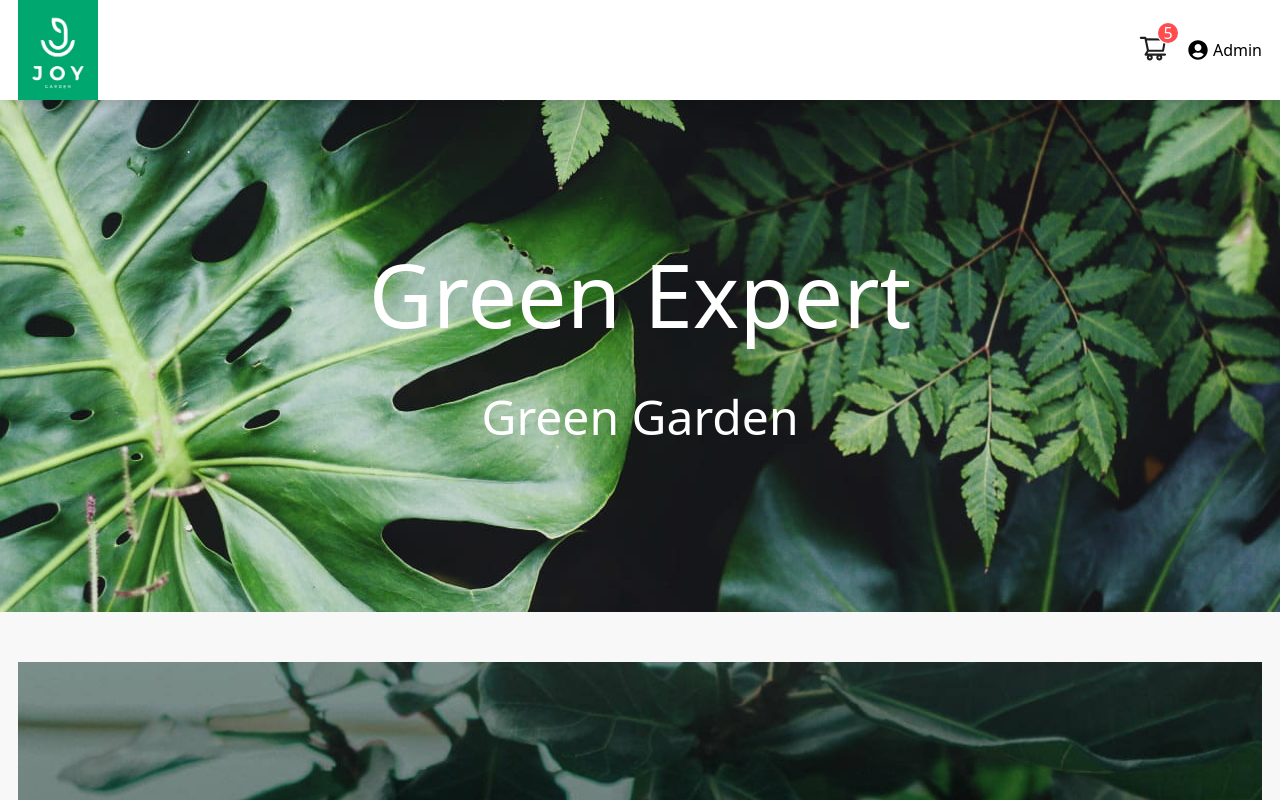
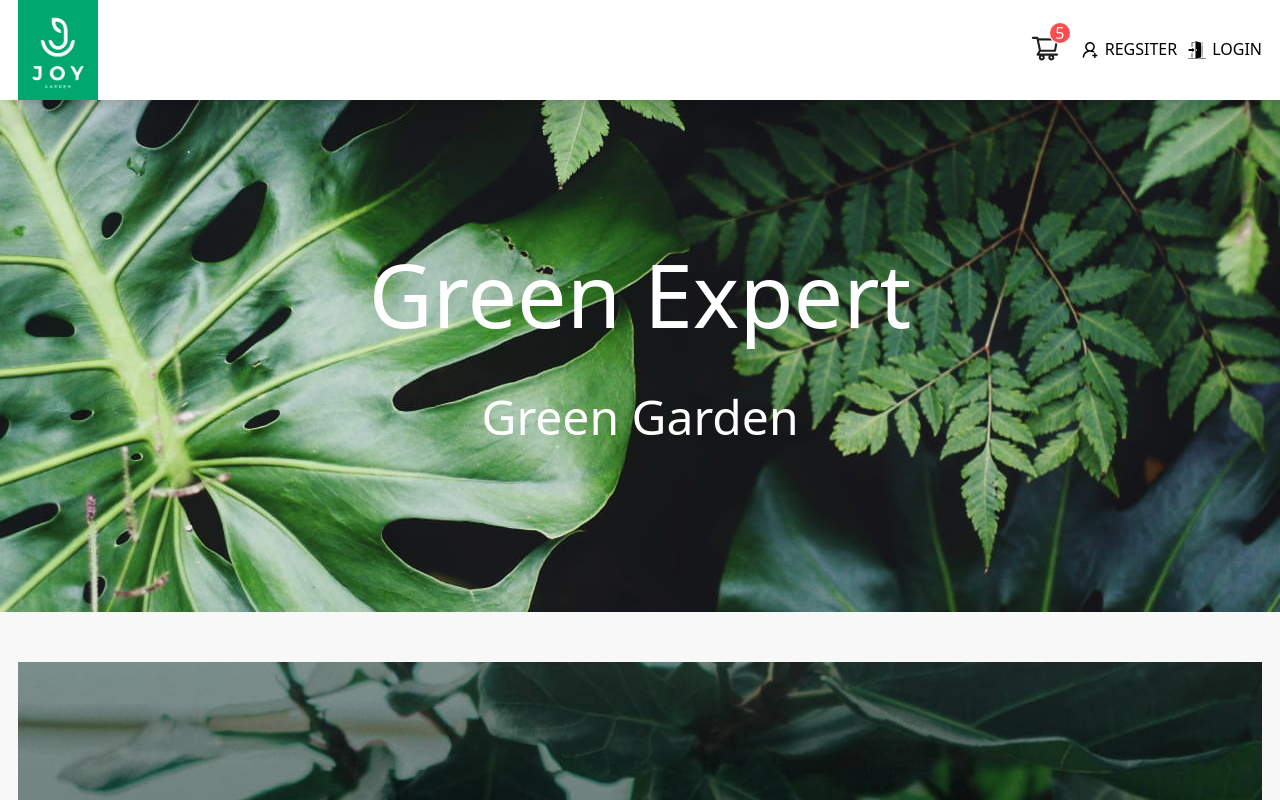
Before and after one commit to GreenGarden2023/FE-GreenGarden, a React (Create React App) app: page / in a window 1280 px wide. Shown: the top 800 px of the page. Built offline with nearby package versions, Linux system fonts and the light colour scheme.

Commit message:
update router

```diff
--- a/src/app/components/header/LandingHeader.tsx
+++ b/src/app/components/header/LandingHeader.tsx
@@ -1,9 +1,10 @@
 import React from 'react';
 import './style.scss';
-import { AiOutlineShoppingCart } from 'react-icons/ai';
+import { AiOutlineShoppingCart, AiOutlineUserAdd } from 'react-icons/ai';
 import { Link } from 'react-router-dom';
 import { Badge } from 'antd';
-import { FaUserCircle } from 'react-icons/fa';
+// import { FaUserCircle } from 'react-icons/fa';
+import { GiExitDoor } from 'react-icons/gi'
 
 const LandingHeader: React.FC = () =>{
 
@@ -24,18 +25,18 @@ const LandingHeader: React.FC = () =>{
                         </Link>
                     </div>
                     <div className="register-login-infor-box">
-                        {/* <Link to='/register' >
+                        <Link to='/register' >
                             <AiOutlineUserAdd size={20} />
                             <span>Regsiter</span>
                         </Link>
                         <Link to='/login' >
                             <GiExitDoor size={20} />
                             <span>Login</span>
-                        </Link> */}
-                        <div className='user-infor-box'>
+                        </Link>
+                        {/* <div className='user-infor-box'>
                             <FaUserCircle size={20} />
                             <span>Admin</span>
-                        </div>
+                        </div> */}
                     </div>
                 </div>
             </div>
```
